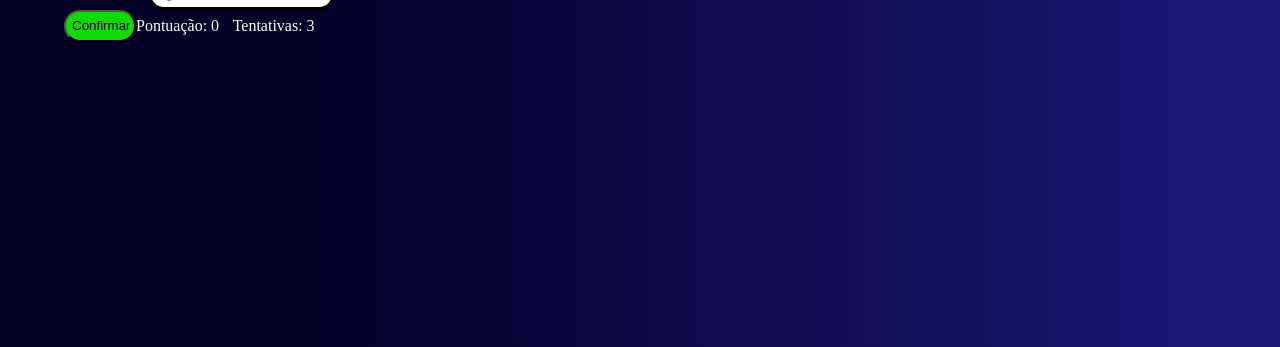
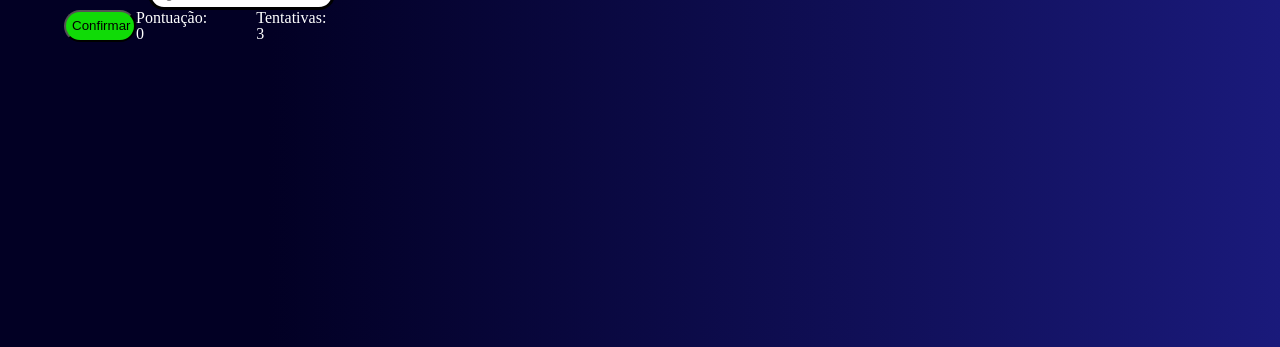
Before and after one commit to IGOLVISCK/GuessMyNumber, a plain HTML site: page pvp.html in a window 1280 px wide. Shown: the part 453-800 px from the top of the page. Drawn offline with Linux system fonts and the light colour scheme; a web font is replaced by a local one.

Commit message:
Update pvp.css

```diff
--- a/pvp.css
+++ b/pvp.css
@@ -95,7 +95,7 @@
 /*TENTATIVAS TEXTO*/
 .tentativas-texto {
     color: var(--branco--);
-    margin-left: 5%;
+    margin-left: 15%;
 }
 @media (max-width: 240px) {
     .pontuacao {
```
